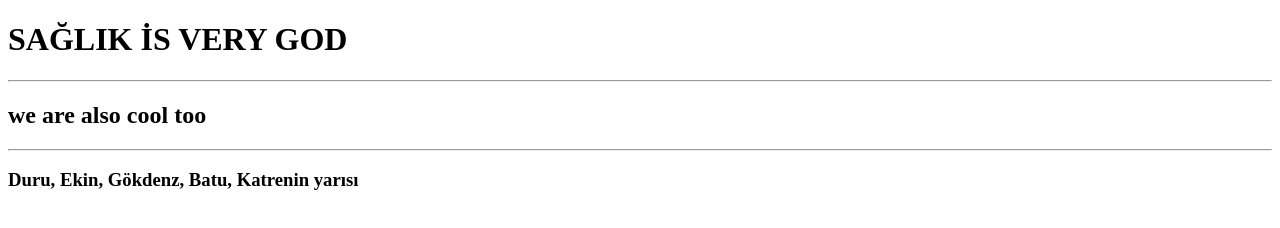
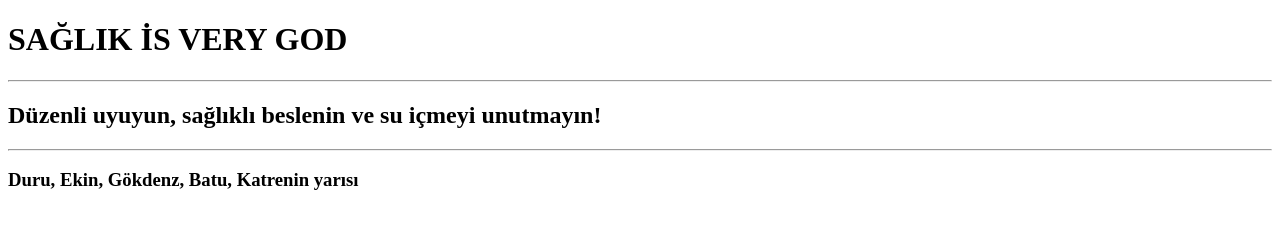
Before and after one commit to GokdenizTunc/okulproj, a plain HTML site: page index.html in a window 1280 px wide. Drawn offline with Linux system fonts and the light colour scheme.

Commit message:
Update index.html

```diff
--- a/index.html
+++ b/index.html
@@ -6,7 +6,7 @@
 <body>
 	<h1>SAĞLIK İS VERY GOD</h1>
 	<hr>
-	<H2>we are also cool too</H2>
+	<H2>Düzenli uyuyun, sağlıklı beslenin ve su içmeyi unutmayın!</H2>
 	<hr>
 	<h3>Duru, Ekin, Gökdenz, Batu, Katrenin yarısı</h3>
 </body>
```
